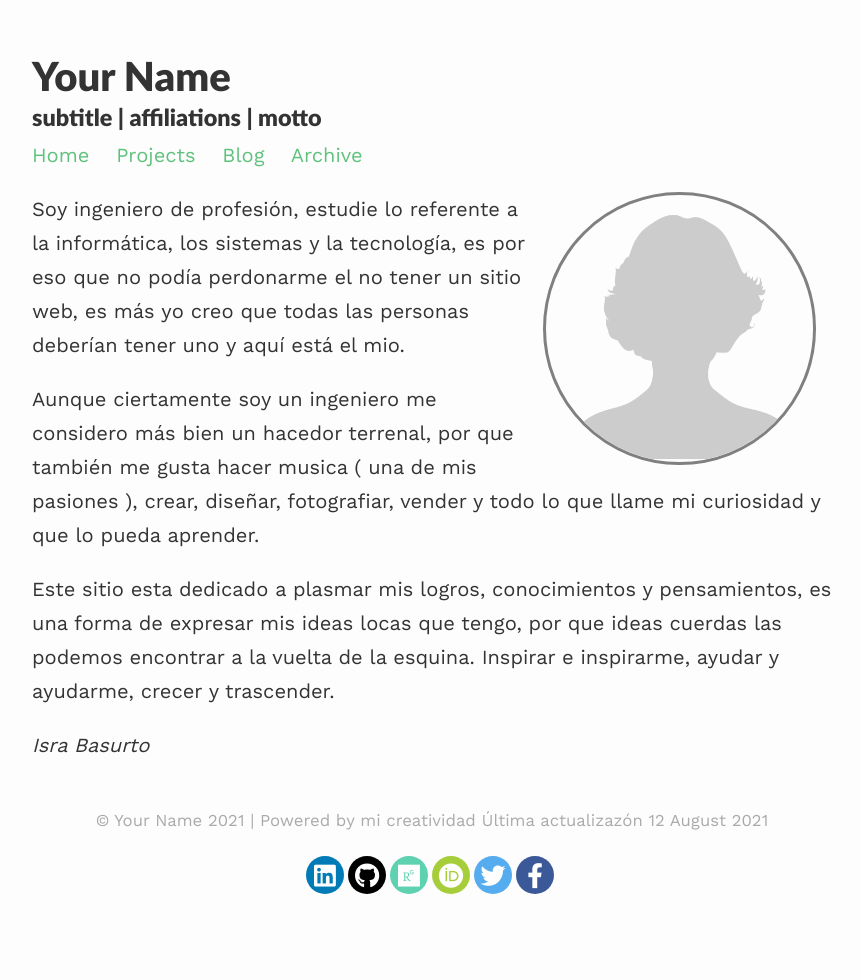
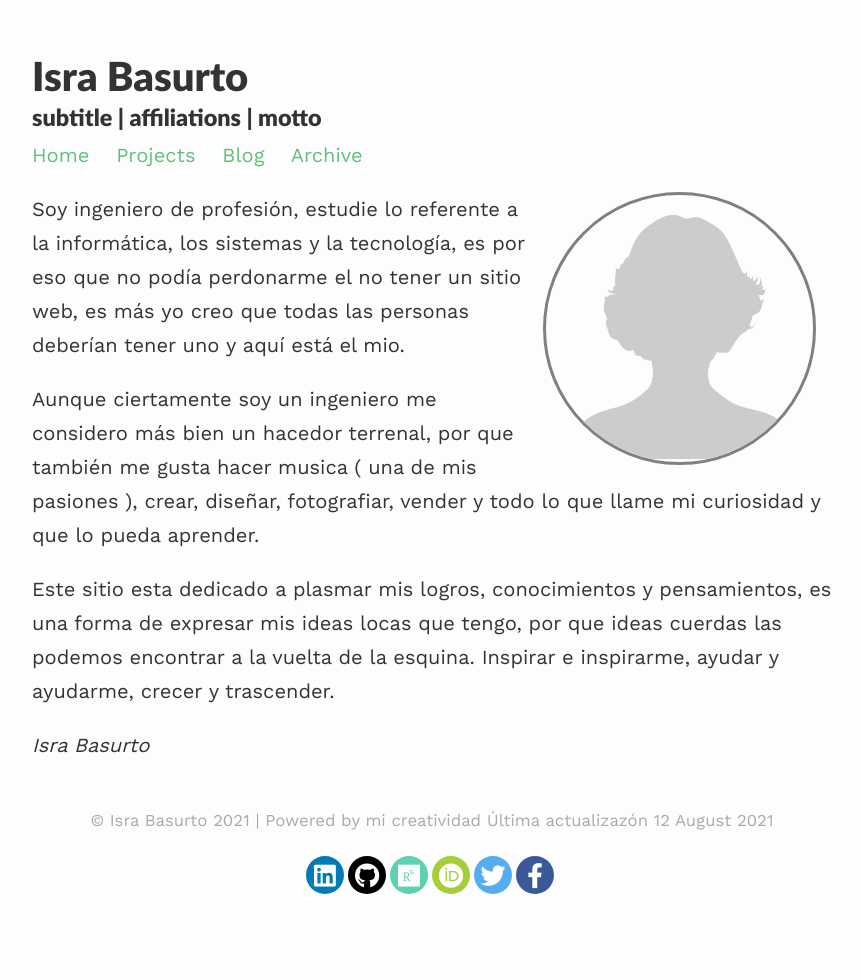
Before and after one commit to stackbit-projects/israbasurto-0da8b, a Jekyll site: the page built from index.md, in a window 1280 px wide. Shown: the whole page, without its empty margins (208-1069 px from the left). Built offline with Jekyll 4.4.1, drawn with Linux system fonts in a browser that asks for light colours; nearby versions of some CDN libraries.

Commit message:
_config.yml: changed

```diff
--- a/_config.yml
+++ b/_config.yml
@@ -1,4 +1,4 @@
-title: Your Name
+title: Isra Basurto
 description: subtitle | affiliations | motto
 baseurl: ''
 url: ''
```
